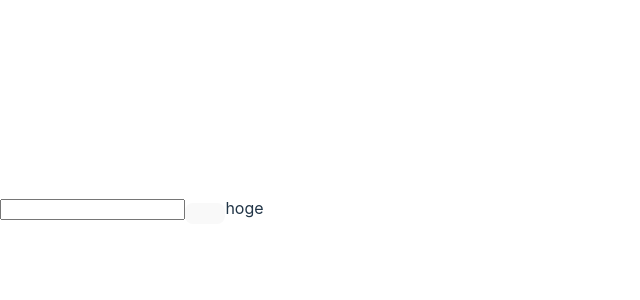
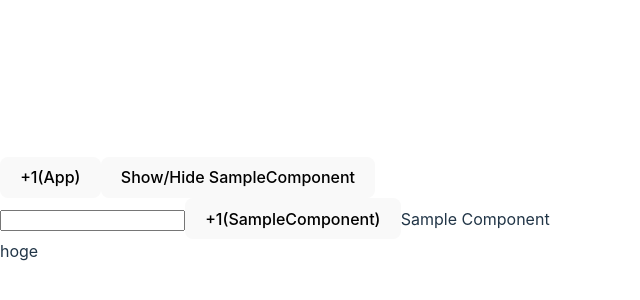
Before and after one commit to hikarucraft/learn-react-hooks, a React (Vite) app: page / in a window 1280 px wide. Shown: the part 190-490 px from the top of the page, without its empty margins (0-640 px from the left). Built offline with nearby package versions, Linux system fonts and the light colour scheme.

Commit message:
useEffect大体わかった

```diff
--- a/src/UseEffect.tsx
+++ b/src/UseEffect.tsx
@@ -1,27 +1,58 @@
 import { useState, useEffect } from 'react';
 
-const App = () => {
-  const [input1, setInput1] = useState('');
+const SampleComponent = () => {
+  const [input, setInput] = useState('');
   const [value, setValue] = useState(0);
-  console.log('initialize...');
+  console.log('initialize[SampleComponent]...');
 
   const handleChange1 = (e) => {
     console.log('handleChangeが呼ばれました');
-    setInput1(e.target.value);
+    setInput(e.target.value);
   };
 
   const handleClick = (e) => {
-    setValue(1);
+    setValue(value + 1);
   };
 
   useEffect(() => {
-    console.log('effect...レンダーのたびに毎回呼ばれる');
-    return () => console.log('clean up...');
+    console.log('effect[1]...第2引数なし');
+    return () => console.log('clean up[1]...第2引数なし');
+  });
+
+  useEffect(() => {
+    console.log('effect[2]...第2引数空配列');
+    return () => console.log('clean up[2]...第2引数空配列');
+  }, []);
+
+  useEffect(() => {
+    console.log('effect[3]...valueが更新されたのでuseEffect');
+    return () => console.log('clean up[3]...valueが更新されたのでuseEffect');
   }, [value]);
+
   return (
     <div>
-      <input type="text" value={input1} onChange={handleChange1} />
-      <button onClick={handleClick}></button>
+      <input type="text" value={input} onChange={handleChange1} />
+      <button onClick={handleClick}>+1(SampleComponent)</button>
+      Sample Component
+    </div>
+  );
+};
+
+const App = () => {
+  const [value, setValue] = useState(0);
+  console.log('initialize[App]...');
+
+  const handleClick = (e) => {
+    setValue(value + 1);
+  };
+  const [mounted, setMounted] = useState(true);
+  const toggle = () => setMounted(!mounted);
+
+  return (
+    <div>
+      <button onClick={handleClick}>+1(App)</button>
+      <button onClick={toggle}>Show/Hide SampleComponent</button>
+      {mounted && <SampleComponent />}
       hoge
     </div>
   );
```
